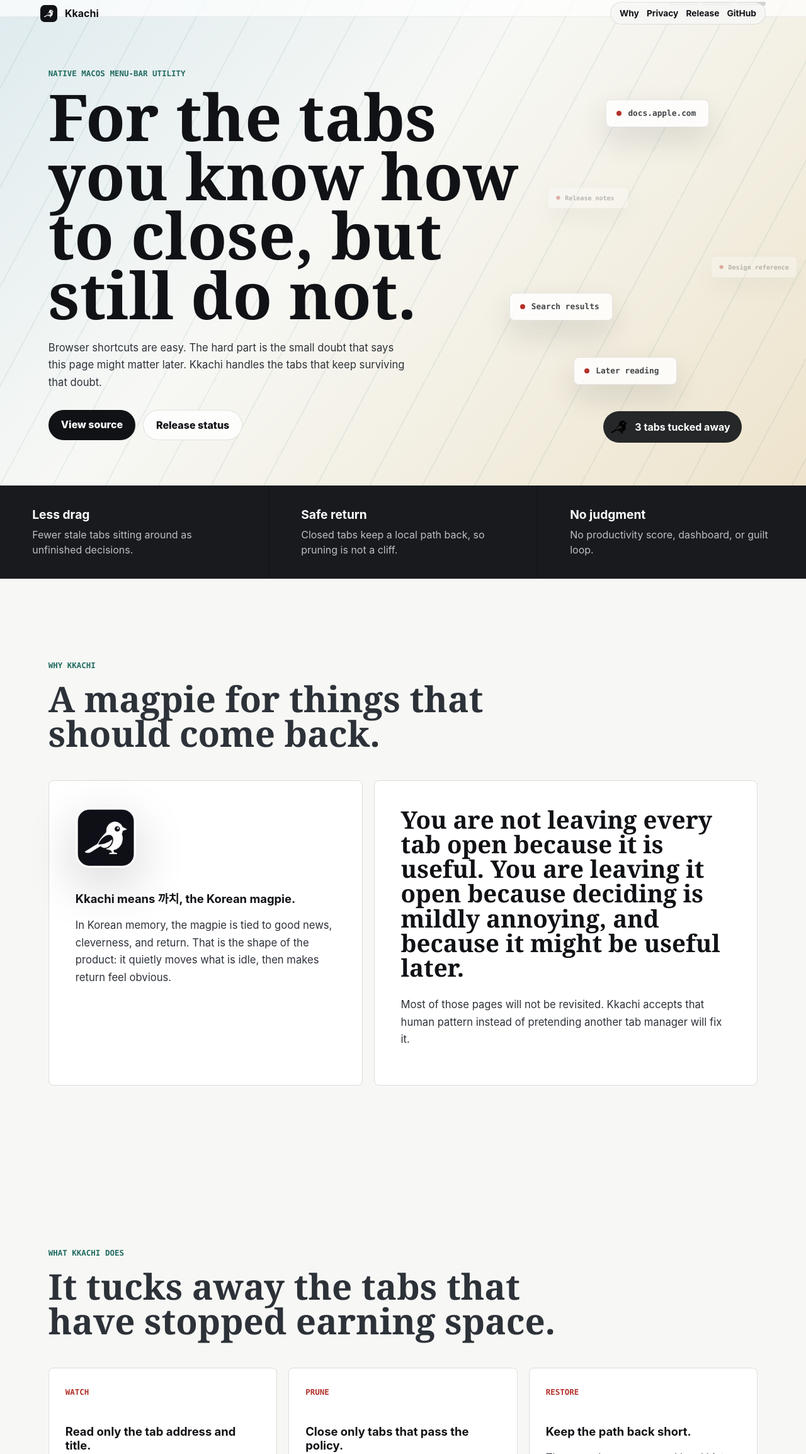
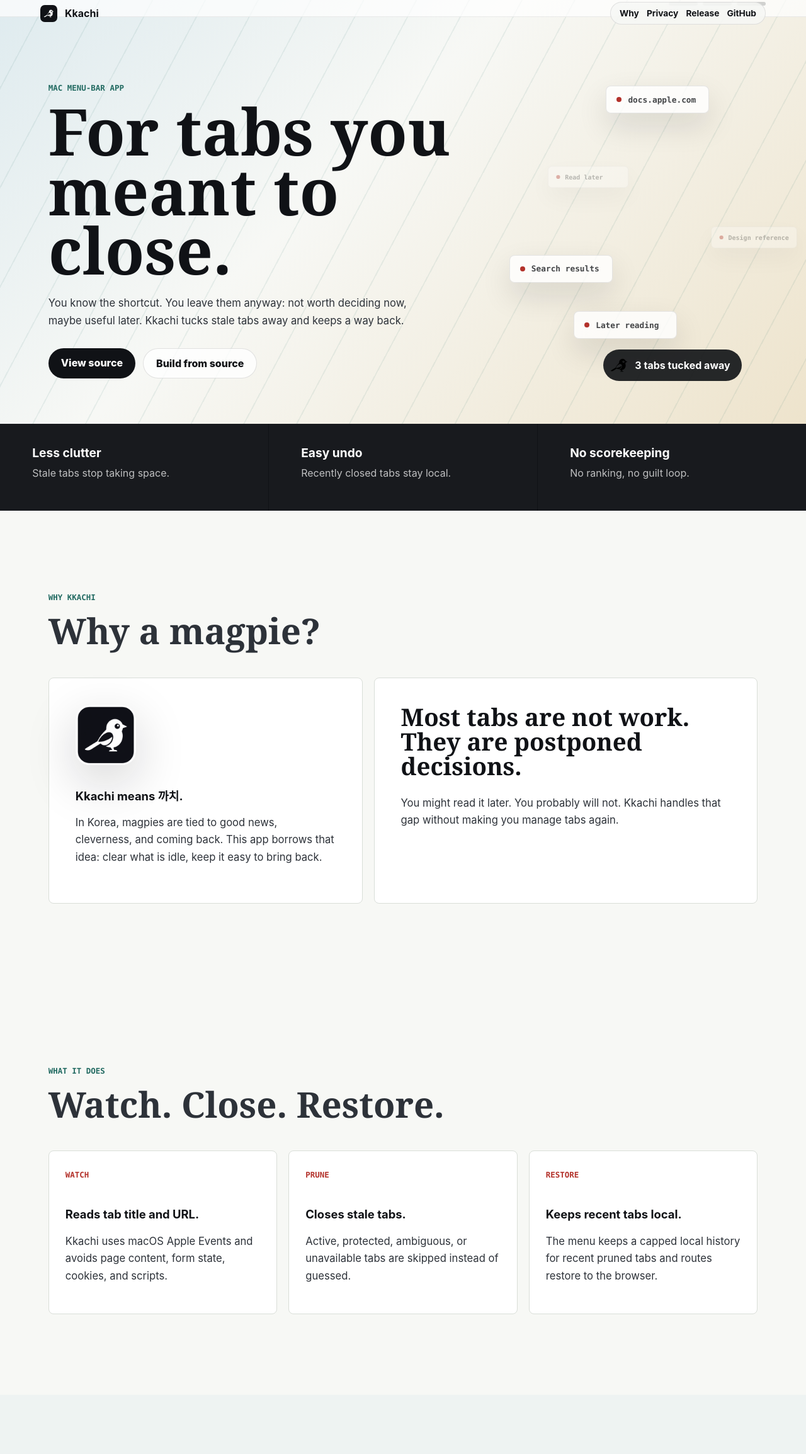
Before and after one commit to pepsizerosugar/Kkachi, a plain HTML site: page site/index.html in a window 1280 px wide. Shown: the part 15-2324 px from the top of the page at 63% size. Drawn offline with Linux system fonts and the light colour scheme.

Commit message:
Tighten landing page copy

```diff
--- a/site/index.html
+++ b/site/index.html
@@ -3,27 +3,27 @@
   <head>
     <meta charset="utf-8">
     <meta name="viewport" content="width=device-width, initial-scale=1">
-    <title>Kkachi - a small Mac utility for tabs you never quite close</title>
+    <title>Kkachi - for Mac tabs you meant to close</title>
     <meta
       name="description"
-      content="Kkachi is a native macOS menu-bar utility for tabs you keep open just in case, even when you probably will not return to them."
+      content="Kkachi is a native macOS menu-bar app for tabs you keep open just in case."
     >
     <link rel="canonical" href="https://pepsizerosugar.github.io/Kkachi/">
     <meta name="robots" content="index,follow">
     <meta property="og:type" content="website">
     <meta property="og:site_name" content="Kkachi">
-    <meta property="og:title" content="Kkachi - a small Mac utility for tabs you never quite close">
+    <meta property="og:title" content="Kkachi - for Mac tabs you meant to close">
     <meta
       property="og:description"
-      content="For tabs you keep around because closing still feels a little final."
+      content="For tabs you keep around just in case."
     >
     <meta property="og:url" content="https://pepsizerosugar.github.io/Kkachi/">
     <meta property="og:image" content="https://pepsizerosugar.github.io/Kkachi/assets/kkachi-icon.png">
     <meta name="twitter:card" content="summary">
-    <meta name="twitter:title" content="Kkachi - a small Mac utility for tabs you never quite close">
+    <meta name="twitter:title" content="Kkachi - for Mac tabs you meant to close">
     <meta
       name="twitter:description"
-      content="Local, reversible tab pruning for tabs you probably will not reopen."
+      content="Local tab pruning for pages you probably will not reopen."
     >
     <meta name="twitter:image" content="https://pepsizerosugar.github.io/Kkachi/assets/kkachi-icon.png">
     <meta name="theme-color" content="#101216">
@@ -54,7 +54,7 @@
           </div>
           <div class="tab-cloud">
             <span class="tab tab-a">docs.apple.com</span>
-            <span class="tab tab-b">Release notes</span>
+            <span class="tab tab-b">Read later</span>
             <span class="tab tab-c">Design reference</span>
             <span class="tab tab-d">Search results</span>
             <span class="tab tab-e">Later reading</span>
@@ -65,47 +65,46 @@
           </div>
         </div>
         <div class="hero-copy">
-          <p class="eyebrow">Native macOS menu-bar utility</p>
-          <h1 id="hero-title">For the tabs you know how to close, but still do not.</h1>
+          <p class="eyebrow">Mac menu-bar app</p>
+          <h1 id="hero-title">For tabs you meant to close.</h1>
           <p>
-            Browser shortcuts are easy. The hard part is the small doubt that says this page might matter
-            later. Kkachi handles the tabs that keep surviving that doubt.
+            You know the shortcut. You leave them anyway: not worth deciding now, maybe useful later.
+            Kkachi tucks stale tabs away and keeps a way back.
           </p>
           <div class="hero-actions">
             <a class="button primary" href="https://github.com/pepsizerosugar/Kkachi">View source</a>
-            <a class="button secondary" href="#release">Release status</a>
+            <a class="button secondary" href="#release">Build from source</a>
           </div>
         </div>
       </section>
 
       <section class="claim-strip" aria-label="Core promises">
-        <p><strong>Less drag</strong><span>Fewer stale tabs sitting around as unfinished decisions.</span></p>
-        <p><strong>Safe return</strong><span>Closed tabs keep a local path back, so pruning is not a cliff.</span></p>
-        <p><strong>No judgment</strong><span>No productivity score, dashboard, or guilt loop.</span></p>
+        <p><strong>Less clutter</strong><span>Stale tabs stop taking space.</span></p>
+        <p><strong>Easy undo</strong><span>Recently closed tabs stay local.</span></p>
+        <p><strong>No scorekeeping</strong><span>No ranking, no guilt loop.</span></p>
       </section>
 
       <section class="why-section" id="why" aria-labelledby="why-title">
         <div class="section-heading">
           <p class="eyebrow">Why Kkachi</p>
-          <h2 id="why-title">A magpie for things that should come back.</h2>
+          <h2 id="why-title">Why a magpie?</h2>
         </div>
         <div class="why-grid">
           <article class="identity-card">
             <img src="assets/kkachi-icon.png" alt="" width="96" height="96">
-            <h3>Kkachi means 까치, the Korean magpie.</h3>
+            <h3>Kkachi means 까치.</h3>
             <p>
-              In Korean memory, the magpie is tied to good news, cleverness, and return. That is the
-              shape of the product: it quietly moves what is idle, then makes return feel obvious.
+              In Korea, magpies are tied to good news, cleverness, and coming back. This app borrows that
+              idea: clear what is idle, keep it easy to bring back.
             </p>
           </article>
           <article class="problem-card">
             <p class="quote-line">
-              You are not leaving every tab open because it is useful. You are leaving it open because
-              deciding is mildly annoying, and because it might be useful later.
+              Most tabs are not work. They are postponed decisions.
             </p>
             <p>
-              Most of those pages will not be revisited. Kkachi accepts that human pattern instead of
-              pretending another tab manager will fix it.
+              You might read it later. You probably will not. Kkachi handles that gap without making you
+              manage tabs again.
             </p>
           </article>
         </div>
@@ -113,23 +112,23 @@
 
       <section class="workflow-section" aria-labelledby="workflow-title">
         <div class="section-heading">
-          <p class="eyebrow">What Kkachi does</p>
-          <h2 id="workflow-title">It tucks away the tabs that have stopped earning space.</h2>
+          <p class="eyebrow">What it does</p>
+          <h2 id="workflow-title">Watch. Close. Restore.</h2>
         </div>
         <div class="workflow-grid">
           <article>
             <span class="step-mark">Watch</span>
-            <h3>Read only the tab address and title.</h3>
+            <h3>Reads tab title and URL.</h3>
             <p>Kkachi uses macOS Apple Events and avoids page content, form state, cookies, and scripts.</p>
           </article>
           <article>
             <span class="step-mark">Prune</span>
-            <h3>Close only tabs that pass the policy.</h3>
+            <h3>Closes stale tabs.</h3>
             <p>Active, protected, ambiguous, or unavailable tabs are skipped instead of guessed.</p>
           </article>
           <article>
             <span class="step-mark">Restore</span>
-            <h3>Keep the path back short.</h3>
+            <h3>Keeps recent tabs local.</h3>
             <p>The menu keeps a capped local history for recent pruned tabs and routes restore to the browser.</p>
           </article>
         </div>
@@ -137,11 +136,11 @@
 
       <section class="privacy-section" id="privacy" aria-labelledby="privacy-title">
         <div class="privacy-copy">
-          <p class="eyebrow">Privacy model</p>
-          <h2 id="privacy-title">The promise is deliberately narrow.</h2>
+          <p class="eyebrow">Privacy</p>
+          <h2 id="privacy-title">Only what restore needs.</h2>
           <p>
-            Kkachi is built around a smaller claim that can be checked in source: it stores only the
-            minimum restorable context and keeps it on your Mac.
+            Kkachi stores URL, title, browser, and time. It does not read page content or send tab data
+            anywhere.
           </p>
           <a class="text-link" href="https://github.com/pepsizerosugar/Kkachi/blob/main/PRIVACY.md">Read the privacy details</a>
         </div>
@@ -157,16 +156,16 @@
         <div class="release-panel">
           <img src="assets/kkachi-icon.png" alt="" width="96" height="96">
           <div>
-            <p class="eyebrow">Pre-release</p>
-            <h2 id="release-title">Public source first, notarized build next.</h2>
+            <p class="eyebrow">Source available</p>
+            <h2 id="release-title">Build it with Xcode today.</h2>
             <p>
-              Kkachi is being prepared for its first signed Developer ID release. Until then, the app can
-              be built from source with Xcode.
+              A signed DMG and Homebrew cask are planned. For now, the source is public and the Xcode
+              project builds locally.
             </p>
           </div>
           <div class="release-actions">
-            <a class="button primary" href="https://github.com/pepsizerosugar/Kkachi">Open GitHub</a>
-            <a class="button secondary" href="https://github.com/pepsizerosugar/Kkachi/blob/main/RELEASE.md">Release notes</a>
+            <a class="button primary" href="https://github.com/pepsizerosugar/Kkachi">View source</a>
+            <a class="button secondary" href="https://github.com/pepsizerosugar/Kkachi/blob/main/RELEASE.md">Release plan</a>
           </div>
         </div>
       </section>
```
